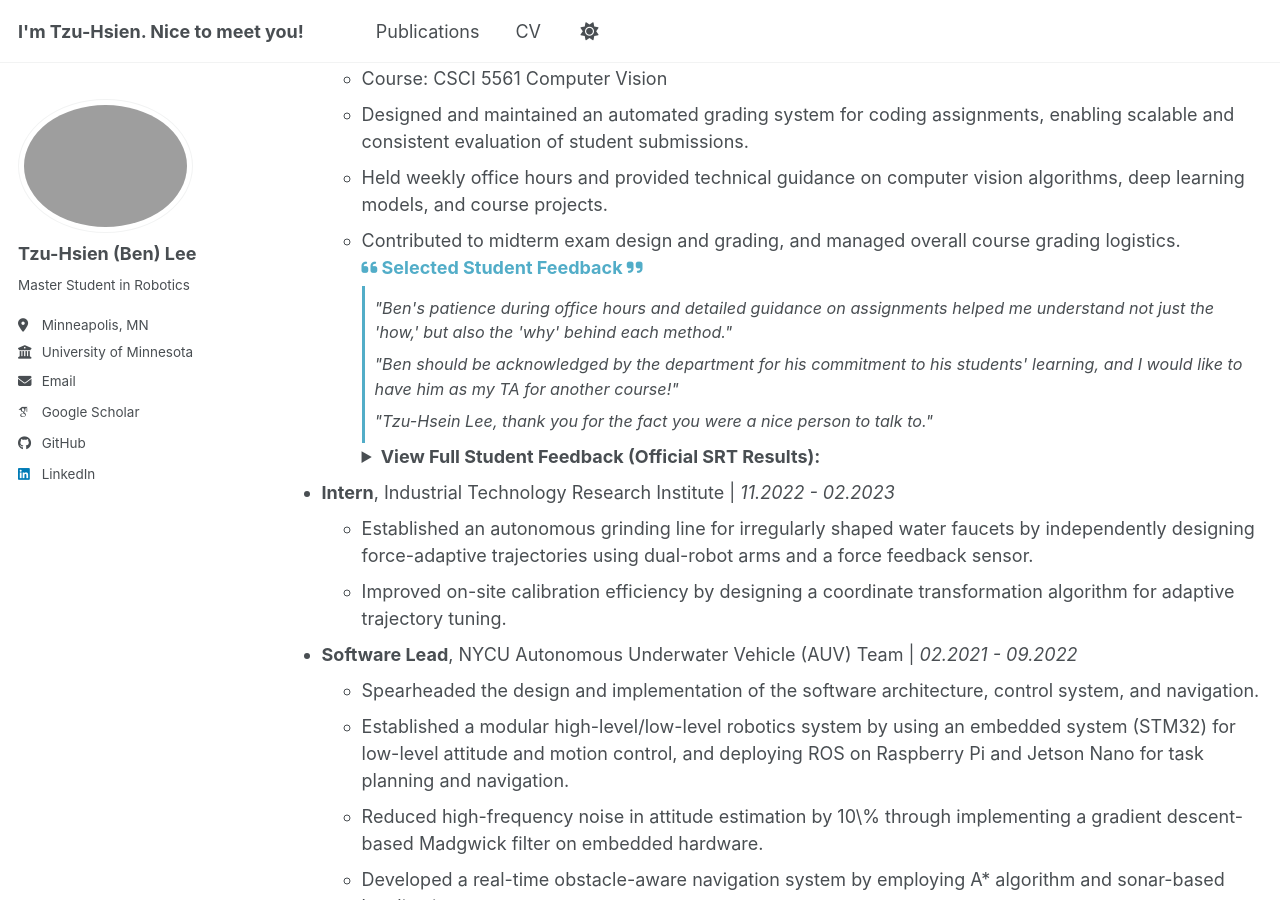
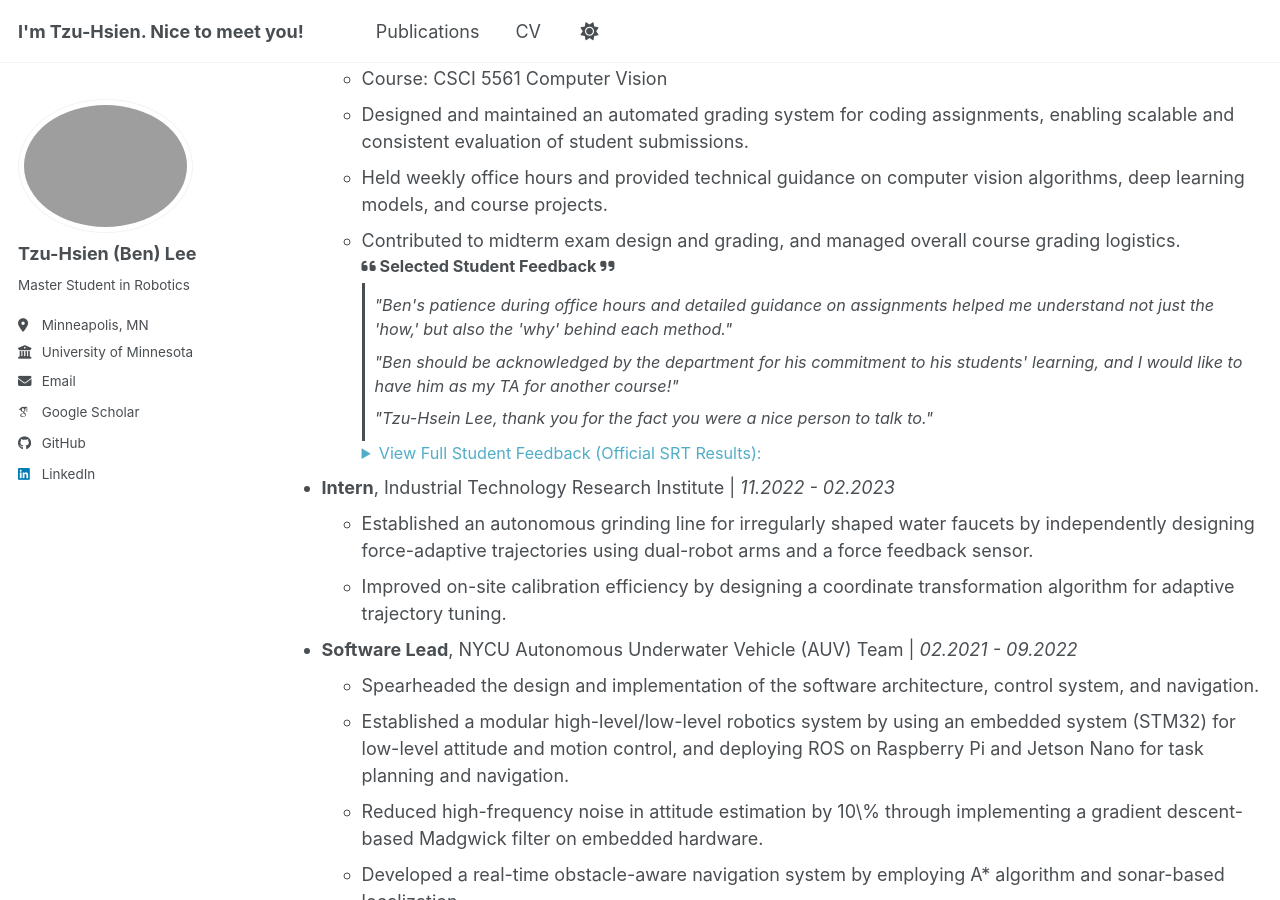
Before and after one commit to BenTzuHsien/BenTzuHsien.github.io, a Jekyll site: the page built from _pages/cv.md, in a window 1280 px wide and 900 px high, scrolled down 684 px. Built offline with Jekyll 4.4.1, drawn with Linux system fonts in a browser that asks for light colours; some web fonts are replaced; a script bundle is joined from its source files by our own code; library files that are not in the unit come from our copies.

Commit message:
Kept the visual consistency for CV page

```diff
--- a/_pages/cv.md
+++ b/_pages/cv.md
@@ -35,10 +35,10 @@ Experience
   * Held weekly office hours and provided technical guidance on computer vision algorithms, deep learning models, and course projects.
   * Contributed to midterm exam design and grading, and managed overall course grading logistics.
     <br>
-    <summary style="cursor: pointer; color: #52adc8; font-weight: bold;">
+    <summary style="cursor: pointer; font-weight: bold; font-size: 0.9em">
       <i class="fas fa-quote-left"></i> Selected Student Feedback <i class="fas fa-quote-right"></i>
     </summary>
-    <div style="padding: 10px; border-left: 3px solid #52adc8; margin-top: 5px; font-size: 0.9em; font-style: italic;">
+    <div style="padding: 10px; border-left: 3px solid; margin-top: 5px; font-size: 0.9em; font-style: italic;">
       <p style="margin: 0 0 8px 0;">
       "Ben's patience during office hours and detailed guidance on assignments helped me understand not just the 'how,' but also the 'why' behind each method."
       </p>
@@ -51,7 +51,7 @@ Experience
     </div>
 
     <details>
-      <summary style="cursor: pointer; font-weight: bold;">
+      <summary style="cursor: pointer; color: #52adc8; font-size: 0.9em">
         View Full Student Feedback (Official SRT Results):
       </summary>
 
```
Also changed, not shown: 2 other files.
